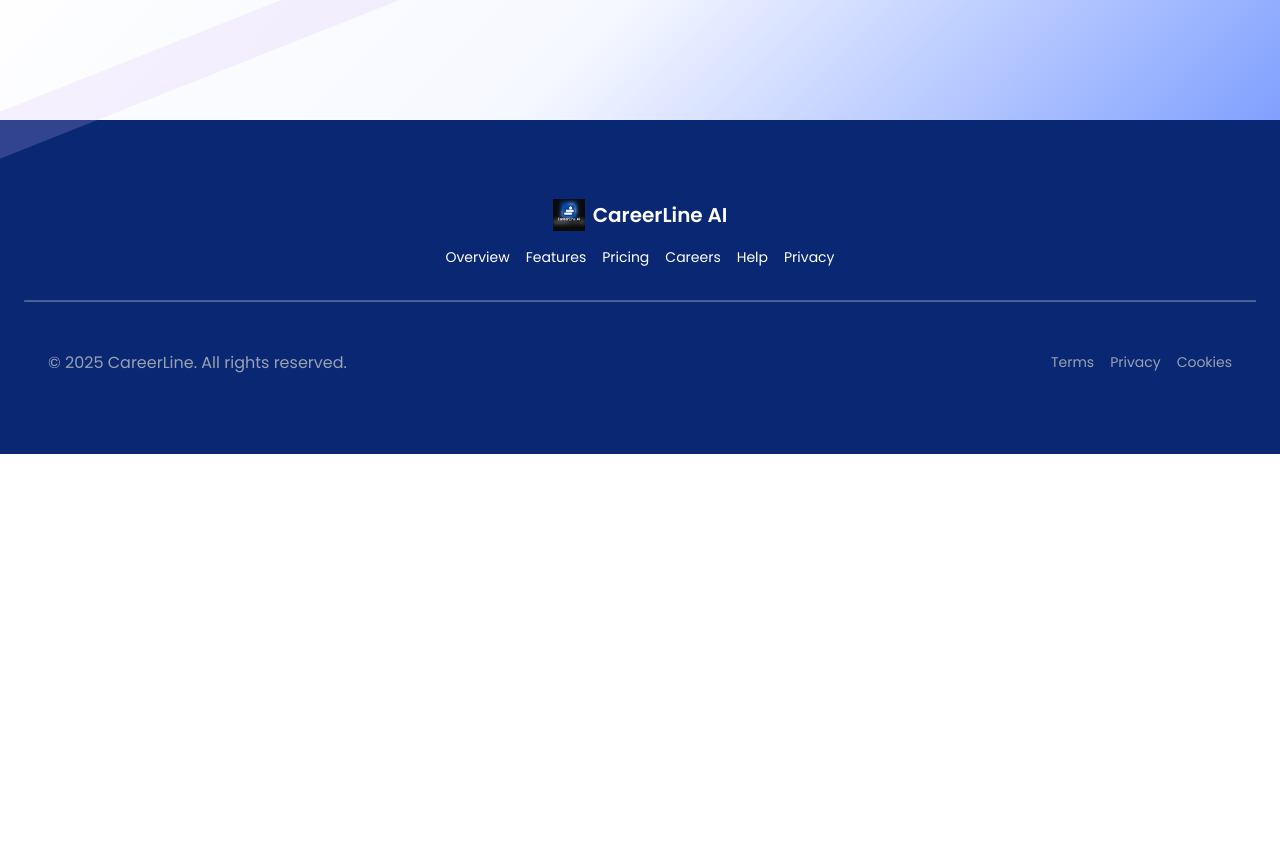
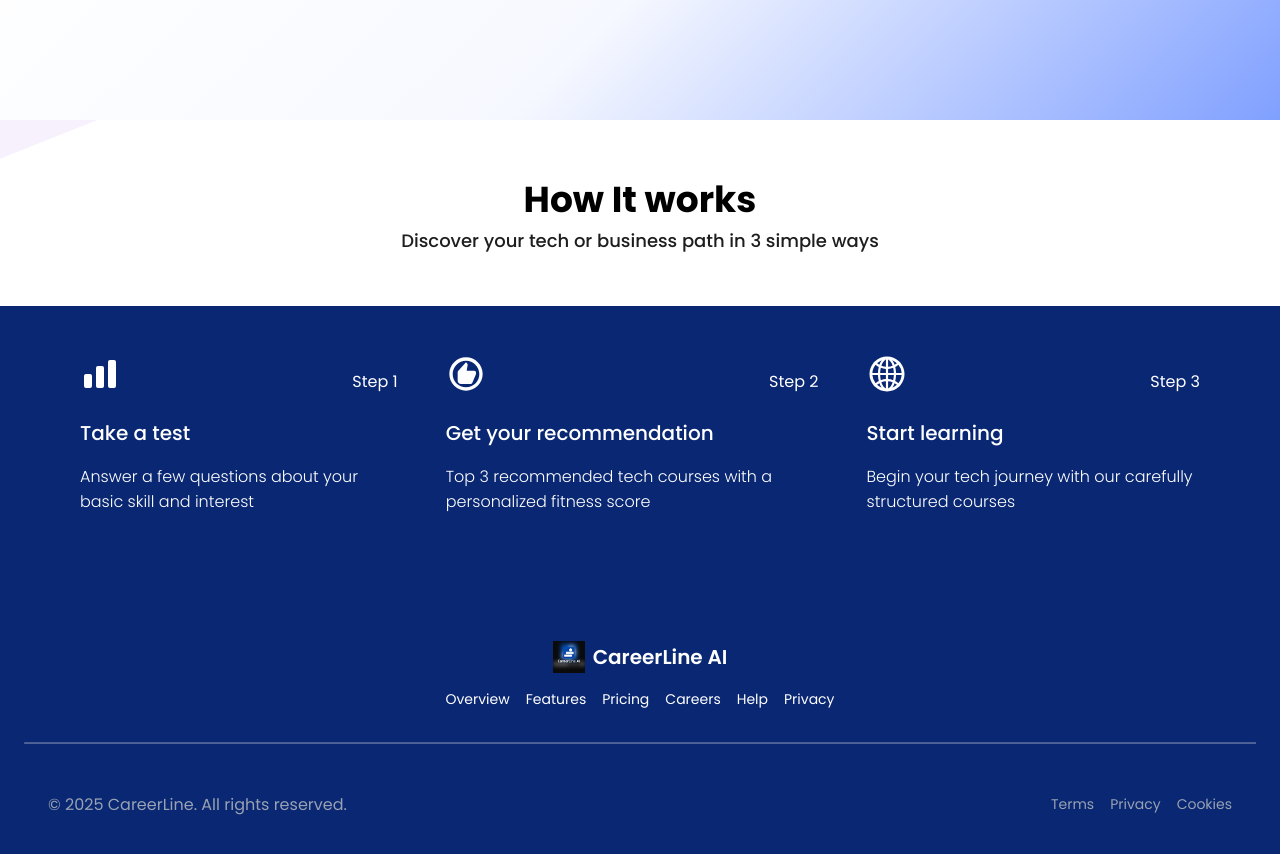
Before and after one commit to salesplat-x/careerline-web, a React (Vite) app: page / in a window 1280 px wide. Shown: the part 680-1534 px from the top of the page. Before the commit the page ends 1134 px from the top, so only its background shows below. Built offline with nearby package versions, Linux system fonts and the light colour scheme.

Commit message:
feat: add how it works section

```diff
--- a/package.json
+++ b/package.json
@@ -46,6 +46,7 @@
     "classnames": "^2.5.1",
     "react": "^19.2.1",
     "react-dom": "^19.2.1",
+    "react-icons": "^5.5.0",
     "react-router-dom": "^6.30.2"
   }
 }
--- a/src/components/Hero/Hero.scss
+++ b/src/components/Hero/Hero.scss
@@ -61,6 +61,7 @@
     position: absolute;
     right: 0;
     bottom: -100%;
+    z-index: -99;
   }
 
   .hero-img {
--- a/src/components/Hero/Hero.tsx
+++ b/src/components/Hero/Hero.tsx
@@ -1,7 +1,8 @@
 import { Button } from '../Button';
 import { BodyText, DisplayText } from '../Text';
 import './Hero.scss';
-const Hero = () => (
+
+export const Hero = () => (
   <div className="hero">
     <div className="hero-main">
       <div className="text-box">
@@ -28,5 +29,3 @@ const Hero = () => (
     </div>
   </div>
 );
-
-export default Hero;
--- /dev/null
+++ b/src/components/Hero/index.ts
@@ -0,0 +1 @@
+export * from './Hero';
--- /dev/null
+++ b/src/components/HowItWorks/HowItWorks.module.scss
@@ -0,0 +1,9 @@
+@use '../../styles/variables.scss' as *;
+
+.howItWorkContainer {
+  @media screen and (max-width: $small-breakpoint) {
+    display: none;
+    flex-direction: column;
+    gap: 48px;
+  }
+}
--- /dev/null
+++ b/src/components/HowItWorks/HowItWorks.tsx
@@ -0,0 +1,67 @@
+import { HiChartBar } from 'react-icons/hi';
+import { MdOutlineRecommend } from 'react-icons/md';
+import { AiOutlineGlobal } from 'react-icons/ai';
+import { BodyText, HeroText, MediumText, SubheadingText } from '../Text';
+import styles from './HowItWorks.module.scss';
+import cn from 'classnames';
+
+export const HowItWorks = () => {
+  const ICON_SIZE = 40;
+
+  const howItWorks = [
+    {
+      icon: <HiChartBar size={ICON_SIZE} />,
+      step: 'Step 1',
+      label: 'Take a test',
+      description: 'Answer a few questions about your basic skill and interest',
+    },
+    {
+      icon: <MdOutlineRecommend size={ICON_SIZE} />,
+      step: 'Step 2',
+      label: 'Get your recommendation',
+      description: 'Top 3 recommended tech courses with a personalized fitness score',
+    },
+    {
+      icon: <AiOutlineGlobal size={ICON_SIZE} />,
+      step: 'Step 3',
+      label: 'Start learning',
+      description: 'Begin your tech journey with our carefully structured courses',
+    },
+  ];
+
+  return (
+    <div>
+      <div className="text-center py-13">
+        <HeroText variant="black" weight="bold">
+          How It works
+        </HeroText>
+        <MediumText weight="medium">
+          Discover your tech or business path in 3 simple ways
+        </MediumText>
+      </div>
+      <div
+        className={cn(
+          styles.howItWorkContainer,
+          'd-flex gap-12 py-12 px-20 secondary-bg text-white',
+        )}
+      >
+        {howItWorks.map(({ icon, step, label, description }) => (
+          <div key={step} className="">
+            <div className="d-flex items-end mb-6 justify-between">
+              {icon}
+              <BodyText className="text-white">{step}</BodyText>
+            </div>
+            <div>
+              <SubheadingText weight="medium" className="text-white mb-4">
+                {label}
+              </SubheadingText>
+              <BodyText className="text-white" weight="light">
+                {description}
+              </BodyText>
+            </div>
+          </div>
+        ))}
+      </div>
+    </div>
+  );
+};
--- /dev/null
+++ b/src/components/HowItWorks/index.ts
@@ -0,0 +1 @@
+export * from './HowItWorks';
--- a/src/components/Text/Text.tsx
+++ b/src/components/Text/Text.tsx
@@ -5,7 +5,7 @@ export interface TextProps {
   children: ReactNode;
   className?: string;
   style?: CSSProperties;
-  variant?: 'primary' | 'secondary' | 'white' | 'error';
+  variant?: 'primary' | 'secondary' | 'white' | 'error' | 'black';
   weight?: 'light' | 'normal' | 'medium' | 'semibold' | 'bold' | 'extrabold';
   size?: 'xs' | 'sm' | 'base' | 'lg' | 'xl' | '2xl' | '3xl' | '4xl' | '5xl';
   align?: 'left' | 'center' | 'right' | 'justify';
--- a/src/components/index.ts
+++ b/src/components/index.ts
@@ -1,4 +1,6 @@
 export * from './Navbar';
 export * from './Footer';
+export * from './Hero';
 export * from './Text';
 export * from './Button';
+export * from './HowItWorks';
--- a/src/pages/Home.tsx
+++ b/src/pages/Home.tsx
@@ -1,7 +1,8 @@
-import Hero from '../components/Hero/Hero';
+import { Hero, HowItWorks } from '../components';
 
 export const Home = () => (
-  <div>
+  <>
     <Hero />
-  </div>
+    <HowItWorks />
+  </>
 );
--- a/src/styles/palette.scss
+++ b/src/styles/palette.scss
@@ -3,6 +3,7 @@ $color-error: #ff0000;
 $text-primary: #1e1e1e;
 $text-secondary: #092772;
 $text-white: #ffffff;
+$text-black: #000000;
 
 $button-color: #0041ff;
 $border-color: #d9d9d9;
@@ -17,6 +18,7 @@ $footer-color: #98a2b3;
   --text-primary: #{$text-primary};
   --text-secondary: #{$text-secondary};
   --text-white: #{$text-white};
+  --text-black: #{$text-black};
   --bg-primary: #{$bg-primary};
   --bg-secondary: #{$bg-secondary};
   --border-color: #{$border-color};
--- a/src/styles/utilities.scss
+++ b/src/styles/utilities.scss
@@ -442,6 +442,10 @@
   color: var(--text-error) !important;
 }
 
+.text-black {
+  color: var(--text-black) !important;
+}
+
 .bg-primary {
   background-color: var(--bg-primary) !important;
 }
@@ -657,3 +661,7 @@
 .text-decoration-none {
   text-decoration: none;
 }
+
+.secondary-bg {
+  background-color: var(--text-secondary);
+}
```
Also changed, not shown: 1 other file (tests, documents, lock files or other folders).
